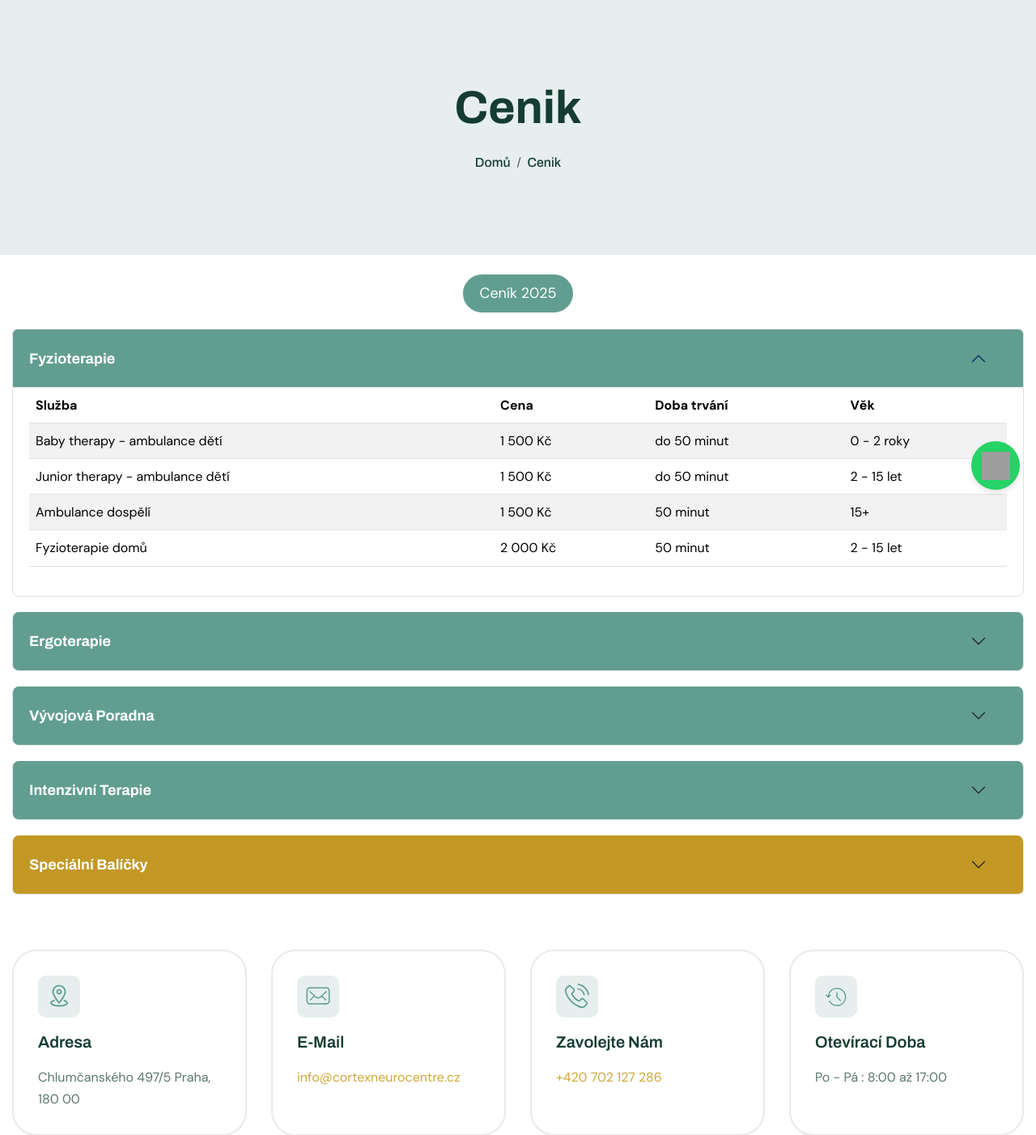
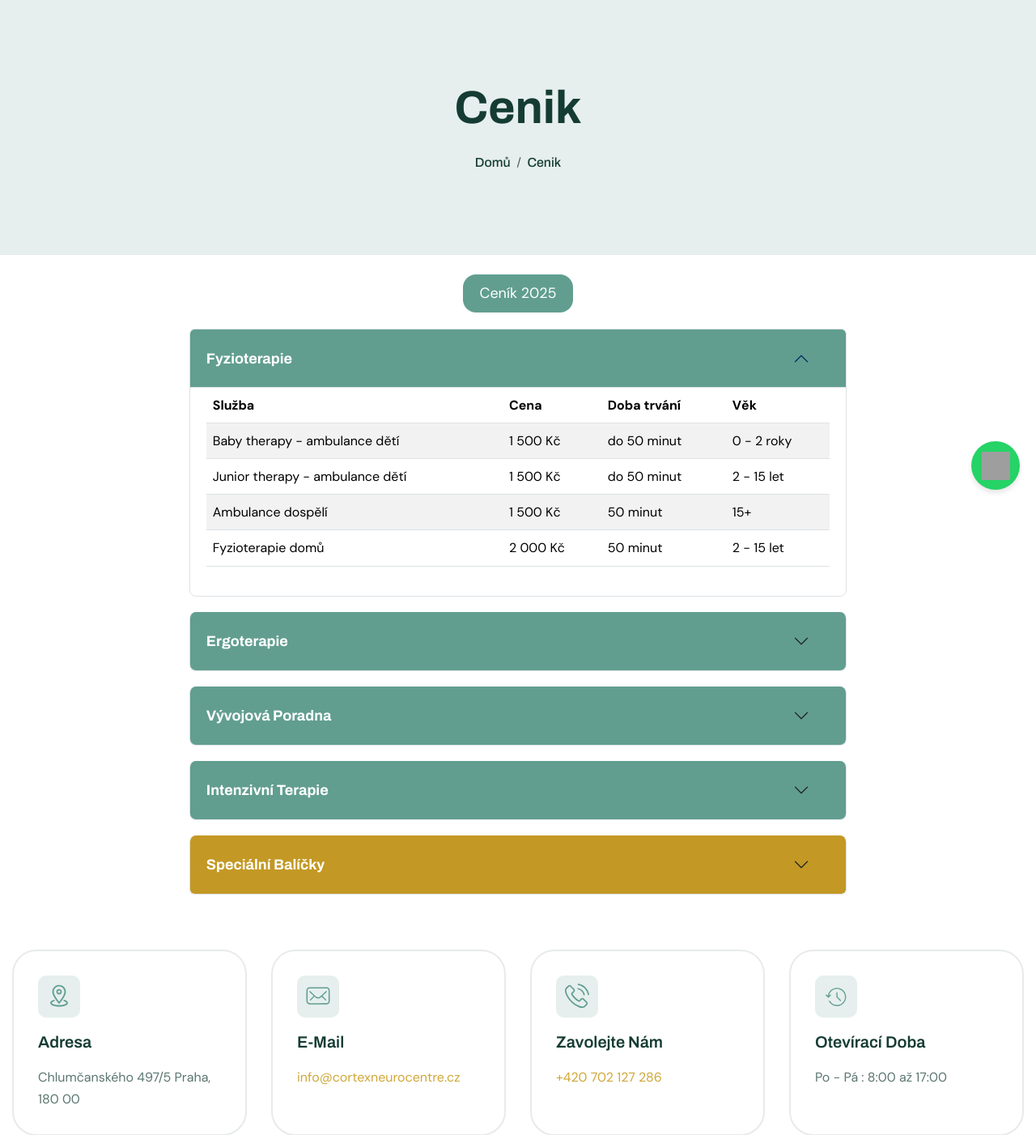
Before and after one commit to Virtualworx/CortexNeuroCentre, a PHP site: page /cenik.php in a window 1280 px wide. Shown: the part 175-1577 px from the top of the page at 81% size. Run offline with PHP 8.4, Linux system fonts and the light colour scheme; grey boxes are pictures that could not be loaded.

Commit message:
zuzeni ceniku final

```diff
--- a/html/cenik.php
+++ b/html/cenik.php
@@ -9,7 +9,7 @@
 
         <div id="year-2025" class="year-content" style="display: block;">
 
-
+            <div class="custom-div-sasa">
                 <div class="accordion" id="accordionExample">
 
                     <!-- Fyzioterapie -->
@@ -222,6 +222,7 @@
                     </div>
 
                 </div> <!-- End Accordion -->
+            </div>
         </div> <!-- End Year Content -->
     </div> <!-- End Container -->
 
--- a/html/css/kamel.css
+++ b/html/css/kamel.css
@@ -95,7 +95,7 @@ h2 {
     background-color: #619E90;
     color: #fff;
     border: none;
-    border-radius: 99px;
+    border-radius: 1rem;
     transition: background-color 0.3s;
 }
 .year-selector button:hover {
@@ -133,6 +133,11 @@ h2 {
     background-color: #C39824 !important; /* Custom green */
     color: white !important; /* White text */
 
+}
+.custom-div-sasa{
+    max-width: 65%;
+    margin-left: auto;
+    margin-right: auto;
 }
 
 
```
Lines whose indentation alone changed are shown as unchanged.
